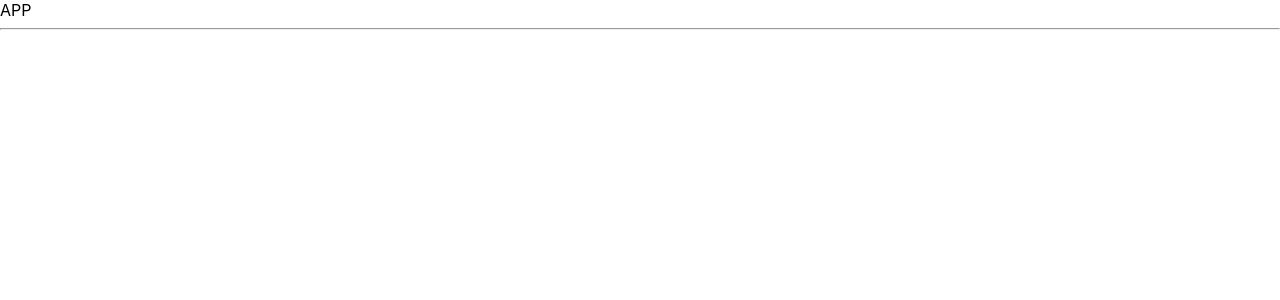
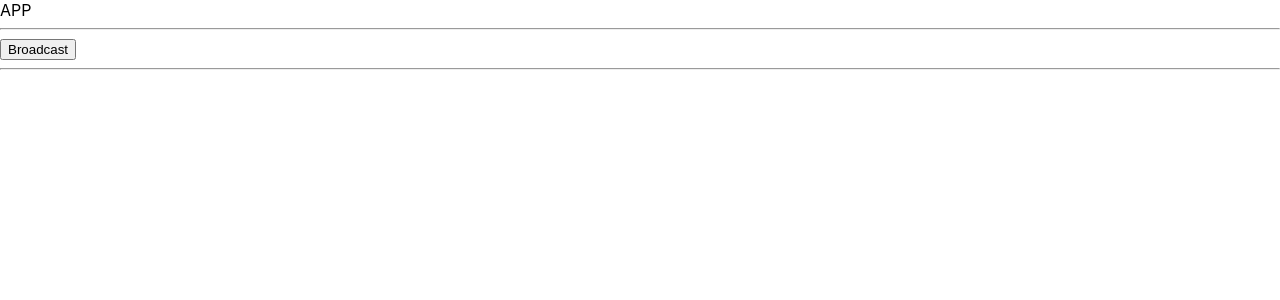
Before and after one commit to polatengin/athens, a React (Create React App) app in the folder client/: page / in a window 1280 px wide. Shown: the top 300 px of the page. Built offline with nearby package versions, Linux system fonts and the light colour scheme.

Commit message:
button added to invoke broadcast endpoint on the server project

```diff
--- a/client/src/App.tsx
+++ b/client/src/App.tsx
@@ -22,6 +22,10 @@ export const App = () => {
     <div className="App">
       APP
       <hr />
+      <button onClick={() => {
+        fetch("/api/websocket/broadcast", { method: "POST" }).then(response => response.json().then(json => console.log(json)));
+      }}>Broadcast</button>
+      <hr />
       { message }
     </div>
   );
```
